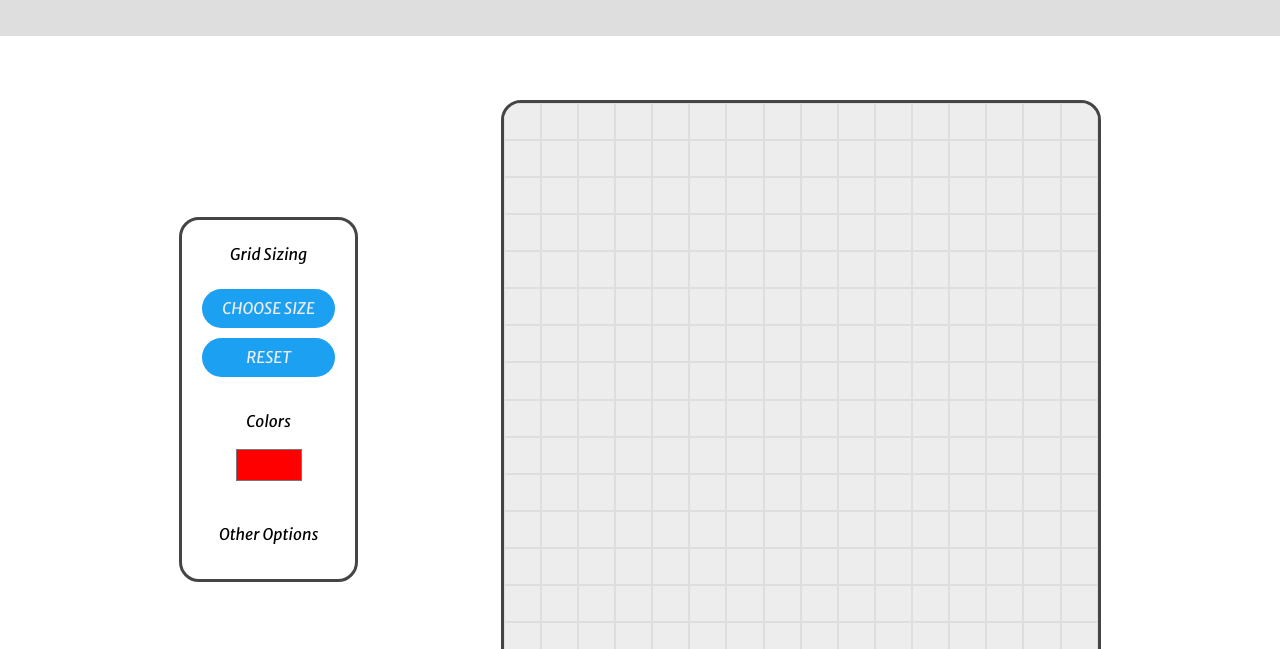
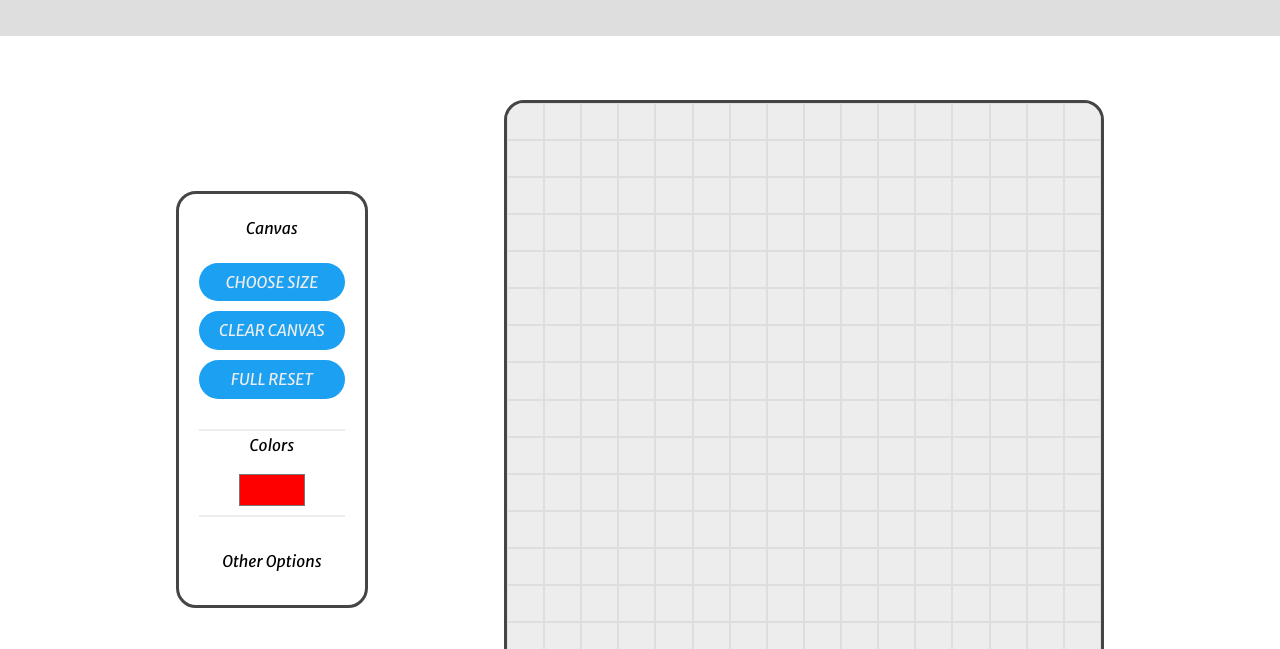
Before and after one commit to Sen-Nyin/odin-etchasketch, a plain HTML site: page index.html in a window 1280 px wide. Shown: the part 151-800 px from the top of the page. Drawn offline with Linux system fonts and the light colour scheme.

Commit message:
clear canvas button coded

```diff
--- a/index.html
+++ b/index.html
@@ -19,9 +19,10 @@
     <main class="sketch-area">
       <div class="sketch-area-controls">
         <div class="sketch-area-controls__grid-size">
-          <p class="sketch-area-controls__text">Grid Sizing</p>
+          <p class="sketch-area-controls__text">Canvas</p>
           <button class="btn" id="setgrid">Choose Size</button>
-          <button class="btn" id="resetgrid">Reset</button>
+          <button class="btn" id="clear">Clear Canvas</button>
+          <button class="btn" id="resetgrid">Full Reset</button>
         </div>
 
         <div class="sketch-area-controls__colors">
--- a/sass/base/_layout.scss
+++ b/sass/base/_layout.scss
@@ -63,6 +63,11 @@
     display: grid;
     gap: 1rem;
   }
+
+  &__colors {
+    border-top: 2px solid var(--clr-light-grey-3);
+    border-bottom: 2px solid var(--clr-light-grey-3);
+  }
 }
 
 .btn {
--- a/scripts/scripts.js
+++ b/scripts/scripts.js
@@ -3,6 +3,7 @@
 const GRID_AREA = document.querySelector(".sketch-area__grid");
 const BTN_RESET_GRID = document.getElementById("resetgrid");
 const BTN_SET_GRID_SIZE = document.getElementById("setgrid");
+const BTN_CLEAR_CANVAS = document.getElementById("clear");
 const USER_COLOR = document.querySelector(
   ".sketch-area-controls__colors-picker"
 );
@@ -72,9 +73,8 @@ BTN_SET_GRID_SIZE.addEventListener("click", () => {
   deleteBoxes();
   initiateGrid(gridSize);
 });
+BTN_CLEAR_CANVAS.addEventListener("click", () => resetBackgrounds());
 
 USER_COLOR.addEventListener("change", (e) => {
   bgColor = e.target.value;
-  console.log(bgColor);
 });
-console.log(bgColor);
```
Also changed, not shown: css/main.css, 1 other file.
